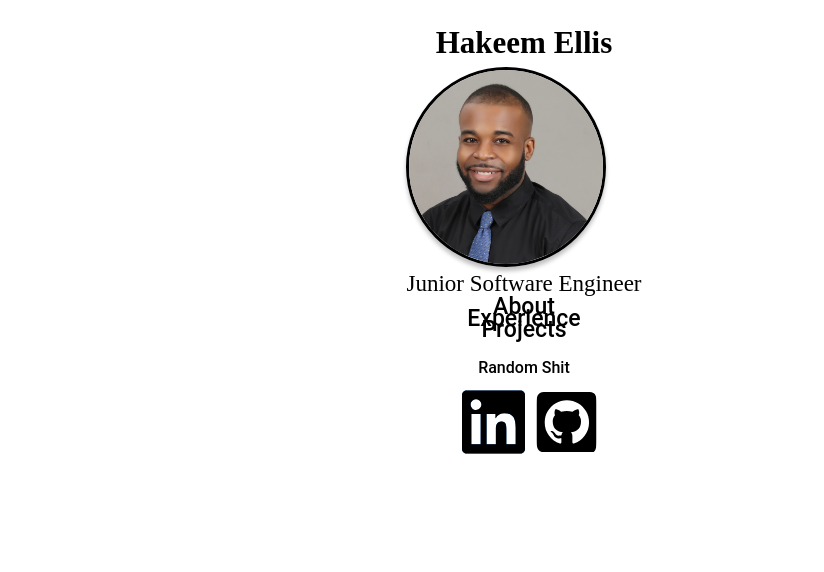
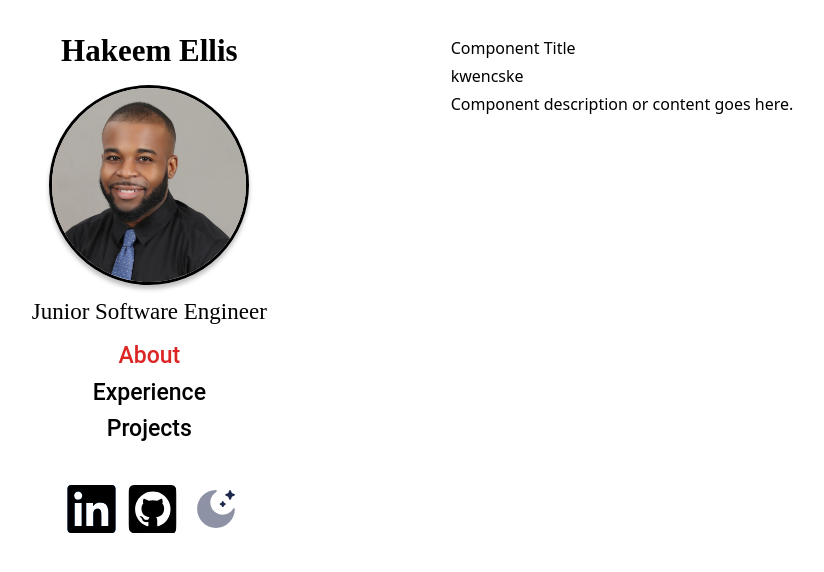
Before and after one commit to hakeemellis/newportfolio, a Vue app in the folder portfolio/: page / in a window 1280 px wide. Shown: the top 572 px of the page, without its empty margins (116-940 px from the left). Built offline with nearby package versions, Linux system fonts and the light colour scheme.

Commit message:
Stagnant Frame Completed. Working on Home.Vue for Visual Experience

```diff
--- a/portfolio/src/App.vue
+++ b/portfolio/src/App.vue
@@ -1,11 +1,12 @@
 <script setup>
   import Default from './components/Default.vue';
   import StagFrame from './components/StagFrame.vue';
+  import Home from './pages/Home.vue';
 </script>
 
 <template>
   <section>
-    <StagFrame />
+    <Home />
   </section>
 </template>
 
--- a/portfolio/src/components/StagFrame.vue
+++ b/portfolio/src/components/StagFrame.vue
@@ -1,23 +1,24 @@
+<!--Stagnant Frame with Social Icons-->
 <template>
-  <section class="outer-container">
-    <section>
-      <section>
+  <section class="outer-container mt-2">
+    <section class="flex flex-col gap">
       <h2>Hakeem Ellis</h2>
       <img src="../assets/images/profile.jpg" class="profile-photo" />
       <h3 class="subtitle">Junior Software Engineer</h3>
-        <p style="font-size: 23px; line-height: 50%">About</p>
-        <p style="font-size: 23px; line-height: 50%">Experience</p>
-        <p style="font-size: 23px; line-height: 50%">Projects</p>
+      <section class="flex flex-col inner-gap">
+        <p class="text-red-600" style="font-size: 23px">About</p>
+        <p style="font-size: 23px">Experience</p>
+        <p style="font-size: 23px">Projects</p>
       </section>
     </section>
 
     <section style="text-align: center">
-      <p>Random Shit</p>
-      <section class="flex justify-center items-center">
+      <section class="flex flex-1 justify-center items-center gap-x-4">
+        <section class="flex justify-center items-center gap-x-1">
           <svg
             xmlns="http://www.w3.org/2000/svg"
-          width="85"
-          height="84"
+            width="65"
+            height="64"
             viewBox="0 0 85 84"
             fill="none"
           >
@@ -32,8 +33,8 @@
           </svg>
           <svg
             xmlns="http://www.w3.org/2000/svg"
-          width="61"
-          height="60"
+            width="49"
+            height="48"
             viewBox="0 0 61 60"
             fill="none"
           >
@@ -60,6 +61,30 @@
               </clipPath>
             </defs>
           </svg>
+        </section>
+        <section>
+          <svg
+            xmlns="http://www.w3.org/2000/svg"
+            width="46"
+            height="46"
+            viewBox="0 0 66 66"
+            fill="none"
+          >
+            <path
+              d="M54.3961 6.74864C53.9603 5.63933 52.396 5.63933 51.9602 6.74864L50.7946 9.71502C50.6616 10.0537 50.3945 10.3218 50.0571 10.4554L47.1015 11.6253C45.9962 12.0628 45.9962 13.6327 47.1015 14.0702L50.0571 15.2402C50.3945 15.3737 50.6616 15.6418 50.7946 15.9805L51.9602 18.9469C52.396 20.0562 53.9603 20.0562 54.3961 18.9469L55.5618 15.9805C55.6947 15.6418 55.9618 15.3737 56.2992 15.2402L59.2549 14.0702C60.3601 13.6327 60.3601 12.0628 59.2549 11.6253L56.2992 10.4554C55.9618 10.3218 55.6947 10.0537 55.5618 9.71502L54.3961 6.74864Z"
+              fill="#1C274C"
+            />
+            <path
+              d="M43.9222 22.5179C43.4861 21.4086 41.922 21.4086 41.486 22.5179L41.0611 23.5994C40.9281 23.9381 40.661 24.2062 40.3236 24.3398L39.2459 24.7663C38.1407 25.2038 38.1407 26.7737 39.2459 27.2113L40.3236 27.6378C40.661 27.7713 40.9281 28.0394 41.0611 28.3782L41.486 29.4597C41.922 30.569 43.4861 30.569 43.9222 29.4597L44.3471 28.3782C44.4801 28.0394 44.7471 27.7713 45.0846 27.6378L46.1622 27.2113C47.2675 26.7737 47.2675 25.2038 46.1622 24.7663L45.0846 24.3398C44.7471 24.2062 44.4801 23.9381 44.3471 23.5994L43.9222 22.5179Z"
+              fill="#1C274C"
+            />
+            <path
+              opacity="0.5"
+              d="M33 60.0833C47.9576 60.0833 60.0833 47.9576 60.0833 33C60.0833 31.7468 58.2051 31.5397 57.557 32.6122C54.4741 37.7141 48.8749 41.125 42.4792 41.125C32.7565 41.125 24.875 33.2435 24.875 23.5208C24.875 17.125 28.2859 11.5258 33.3878 8.44288C34.4603 7.7948 34.2531 5.91666 33 5.91666C18.0423 5.91666 5.91666 18.0423 5.91666 33C5.91666 47.9576 18.0423 60.0833 33 60.0833Z"
+              fill="#1C274C"
+            />
+          </svg>
+        </section>
       </section>
     </section>
   </section>
@@ -107,10 +132,19 @@
     flex-direction: column; /* Arrange children in a column */
     align-items: center; /* Center children horizontally */
     text-align: center;
-    gap: 20px; /* Space between elements */
+    gap: 30px; /* Space between elements */
     padding: 20px; /* Padding inside the container */
     box-sizing: border-box; /* Include padding and border in the element's total width and height */
     overflow: hidden; /* Hide any content that overflows the container */
+  }
+
+  /* Stagnant Frame Gap Overall*/
+  .gap {
+    gap: 10px;
+  }
+  /* Inner Frame Gap for Stagnant Frame Elements */
+  .inner-gap {
+    gap: 2px;
   }
 
   /* Profile Photo */
@@ -121,14 +155,7 @@
     width: 50vw; /* Makes the width 50% of the viewport width */
     max-width: 200px; /* Shrinks the circle */
     height: auto; /* Maintains aspect ratio */
+    margin: auto; /* Center the image */
   }
 
-  h1 {
-    color: blue;
-    font-size: 2rem;
-  }
-
-  p {
-    font-size: 1rem;
-  }
 </style>
--- a/portfolio/src/pages/Home.vue
+++ b/portfolio/src/pages/Home.vue
@@ -0,0 +1,51 @@
+<template>
+  <section class="flex flex-row flex-1 justify-center gap-4 overflow-hidden">
+    <section class="w-3/10">
+    <StagFrame />
+    </section>
+    <section class="outer-container-home w-7/10 mt-4">
+      <section class="flex flex-col gap">
+        <h1>Component Title</h1>
+        <p>kwencske</p>
+        <p>Component description or content goes here.</p>
+      </section>
+    </section>
+  </section>
+</template>
+
+<script>
+  import StagFrame from '../components/StagFrame.vue'; // Adjust the path as necessary
+
+  export default {
+    name: 'Home',
+    components: {
+      StagFrame,
+    },
+    data() {
+      return {
+        message: 'This is the Home page!',
+      };
+    },
+  };
+</script>
+
+<style scoped>
+  /* Default styles for the component */
+  .outer-container-home {
+    display: flex;
+    flex-direction: column; /* Arrange children in a column */
+    gap: 30px; /* Space between elements */
+    padding: 20px; /* Padding inside the container */
+    box-sizing: border-box; /* Include padding and border in the element's total width and height */
+    overflow: hidden; /* Hide any content that overflows the container */
+  }
+
+  /* Stagnant Frame Gap Overall*/
+  .gap {
+    gap: 4px;
+  }
+  /* Inner Frame Gap for Stagnant Frame Elements */
+  .inner-gap {
+    gap: 2px;
+  }
+</style>
--- a/portfolio/src/styles/output.css
+++ b/portfolio/src/styles/output.css
@@ -550,10 +550,6 @@ video {
 .border {
   border-width: 1px;
 }
-.text-2xl {
-  font-size: 1.5rem;
-  line-height: 2rem;
-}
 .shadow {
   --tw-shadow: 0 1px 3px 0 rgb(0 0 0 / 0.1), 0 1px 2px -1px rgb(0 0 0 / 0.1);
   --tw-shadow-colored: 0 1px 3px 0 var(--tw-shadow-color), 0 1px 2px -1px var(--tw-shadow-color);
--- a/portfolio/tailwind.config.js
+++ b/portfolio/tailwind.config.js
@@ -2,7 +2,12 @@ module.exports = {
   purge: ['./src/**/*.{js,jsx,ts,tsx,vue}', './public/index.html'],
   darkMode: false, // or 'media' or 'class'
   theme: {
-    extend: {},
+    extend: {
+      width: {
+        '3/10': '42%',
+        '7/10': '58%',
+      },
+    },
   },
   variants: {
     extend: {},
```
Lines whose indentation alone changed are shown as unchanged.
